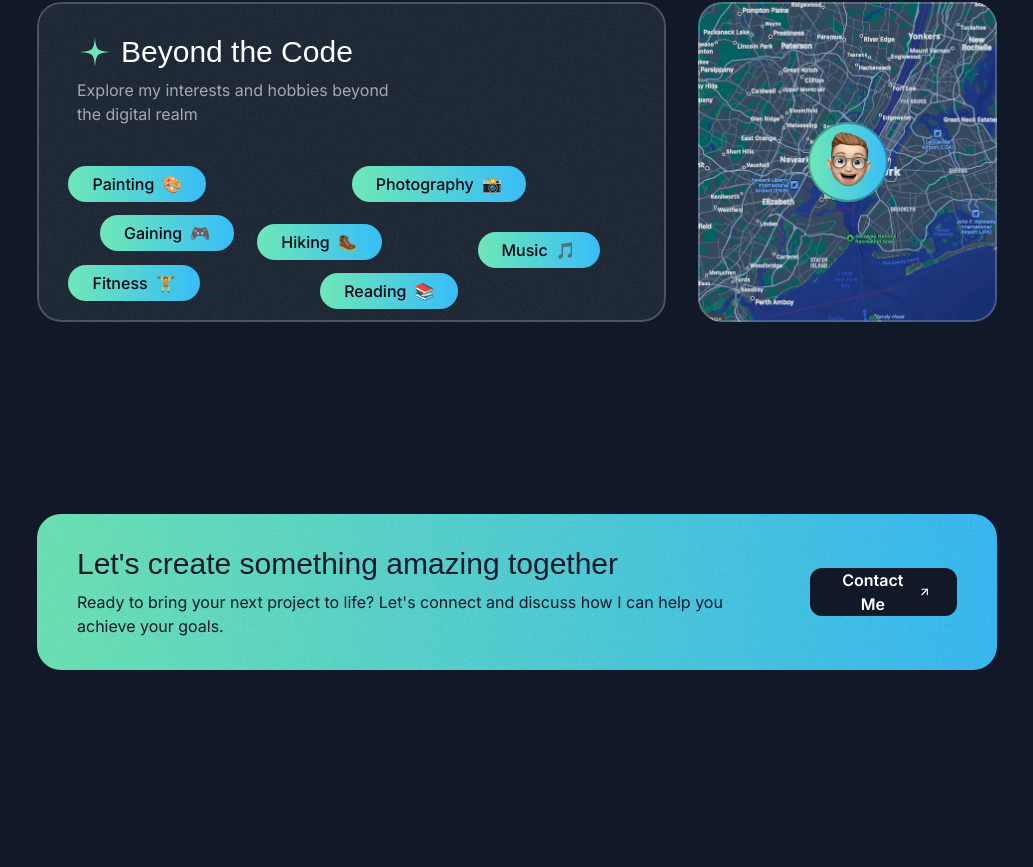
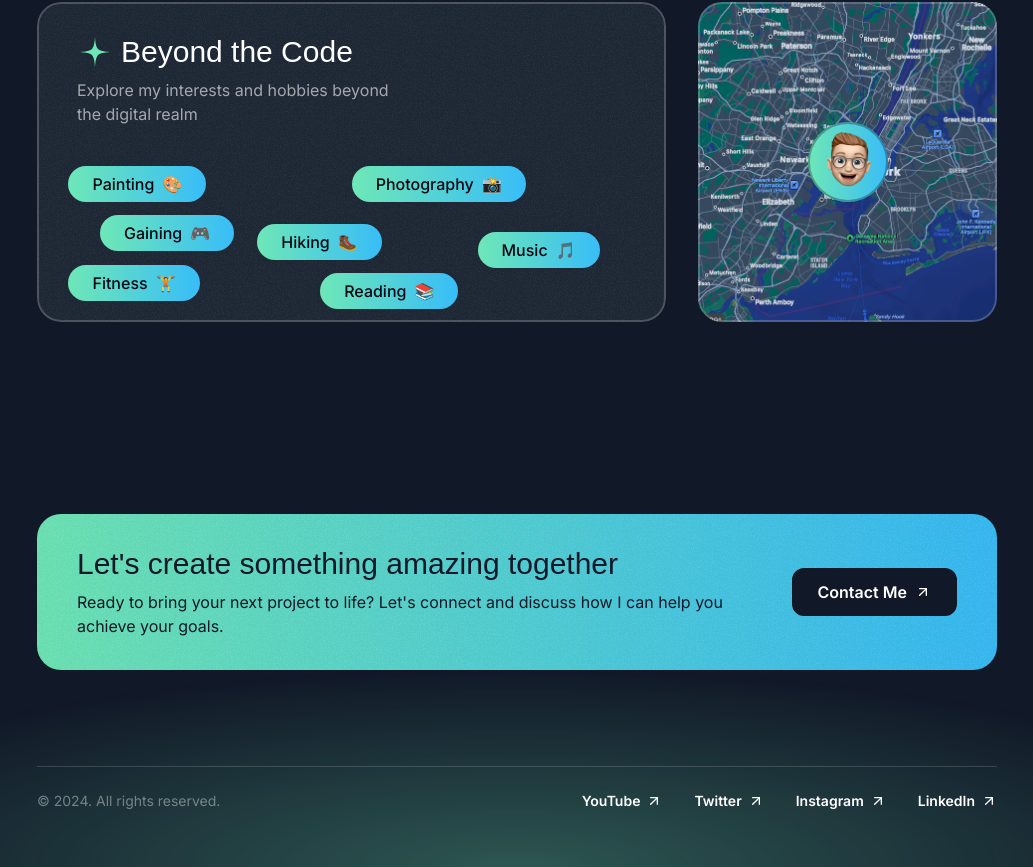
Before and after one commit to d-zucho/portfolio-frontendtube, a Next.js app: page / in a window 1280 px wide. Shown: the part 4626-5493 px from the top of the page, without its empty margins (123-1156 px from the left). Before the commit the page ends 5360 px from the top, so only its background shows below. Built offline with nearby package versions, Linux system fonts and the light colour scheme; a web font is replaced by a local one.

Commit message:
finished static code and styling for entire site

```diff
--- a/src/app/page.tsx
+++ b/src/app/page.tsx
@@ -1,5 +1,6 @@
 import { AboutSection } from '@/sections/About'
 import { ContactSection } from '@/sections/Contact'
+import { Footer } from '@/sections/Footer'
 import { Header } from '@/sections/Header'
 import { HeroSection } from '@/sections/Hero'
 import { ProjectsSection } from '@/sections/Projects'
@@ -16,6 +17,7 @@ export default function Home() {
       <TestimonialsSection />
       <AboutSection />
       <ContactSection />
+      <Footer />
     </div>
   )
 }
--- a/src/sections/Contact.tsx
+++ b/src/sections/Contact.tsx
@@ -24,10 +24,12 @@ export const ContactSection = () => {
               </p>
             </div>
 
-            <button className='inline-flex gap-2 items-center text-white bg-gray-900 px-6 h-12 rounded-xl border-gray-900 border-2'>
-              <span className='font-semibold'>Contact Me</span>
-              <ArrowUpRightIcon className='size-4' />
-            </button>
+            <div>
+              <button className='inline-flex gap-2 items-center text-white bg-gray-900 px-6 h-12 rounded-xl border-gray-900 lg:w-max border-2'>
+                <span className='font-semibold'>Contact Me</span>
+                <ArrowUpRightIcon className='size-4' />
+              </button>
+            </div>
           </div>
         </div>
       </div>
--- a/src/sections/Footer.tsx
+++ b/src/sections/Footer.tsx
@@ -1,3 +1,46 @@
+import ArrowUpRight from '@/assets/icons/arrow-up-right.svg'
+
+const footerLinks = [
+  {
+    title: 'YouTube',
+    href: '#',
+  },
+  {
+    title: 'Twitter',
+    href: '#',
+  },
+  {
+    title: 'Instagram',
+    href: '#',
+  },
+  {
+    title: 'LinkedIn',
+    href: '#',
+  },
+]
+
 export const Footer = () => {
-  return <div>Footer Section</div>;
-};
+  return (
+    <footer className='relative -z10 overflow-x-clip lg:py-8'>
+      <div className='absolute h-[400px] w-[1600px] bottom-0 left-1/2 -translate-x-1/2 bg-emerald-300/30 [mask-image:radial-gradient(50%_50%_at_bottom_center,black,transparent)] -z-10' />
+      <div className='container '>
+        <div className='text-sm flex flex-col md:flex-row md:justify-between py-6 items-center gap-8 border-t-[0.5px] border-t-white/15'>
+          <div>
+            <span className='text-white/40'>
+              &copy; 2024. All rights reserved.
+            </span>
+          </div>
+
+          <nav className='flex  gap-8 flex-col md:flex-row items-center'>
+            {footerLinks.map((link) => (
+              <a href={link.href} className='inline-flex gap-1.5 items-center '>
+                <span className='font-semibold'>{link.title}</span>
+                <ArrowUpRight className='size-4' />
+              </a>
+            ))}
+          </nav>
+        </div>
+      </div>
+    </footer>
+  )
+}
```
